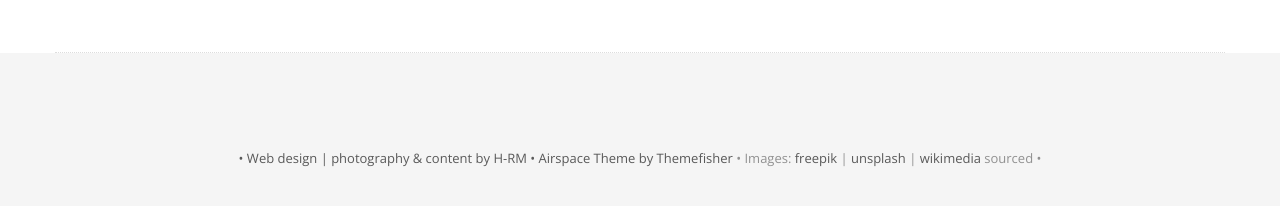
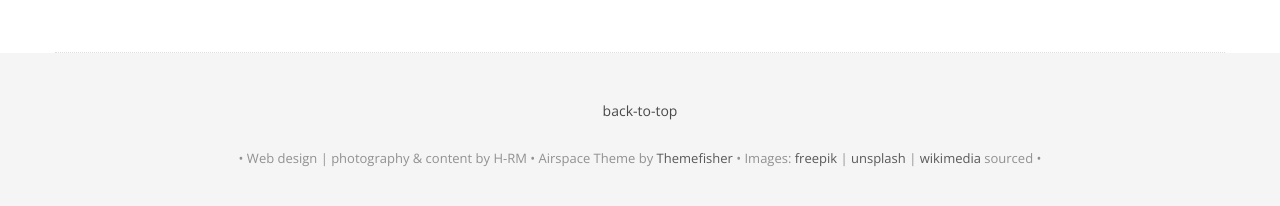
Before and after one commit to hengrumay/hengrumay.github.io, a Jekyll site: the page built from blog.html, in a window 1280 px wide. Shown: the part 478-684 px from the top of the page. Built offline with Jekyll 4.4.1, drawn with Linux system fonts in a browser that asks for light colours; nearby versions of some CDN libraries; some web fonts are replaced.

Commit message:
Update footer.html

```diff
--- a/_includes/footer.html
+++ b/_includes/footer.html
@@ -5,7 +5,7 @@
       <div class="col-md-12">
         <div class="footer-manu">
           <ul>
-            <li><a href="{{site.baseurl}}/#"</a></li>
+            <li><a href="{{site.baseurl}}/#">back-to-top</a></li>
             <!--li><a href="{{ site.baseurl }}/#About">About</a></li-->
             <!--li><a href="{{ site.baseurl }}/contact">Contact</a></li-->
             <!-- <li><a href="#">How it works</a></li> -->
```
